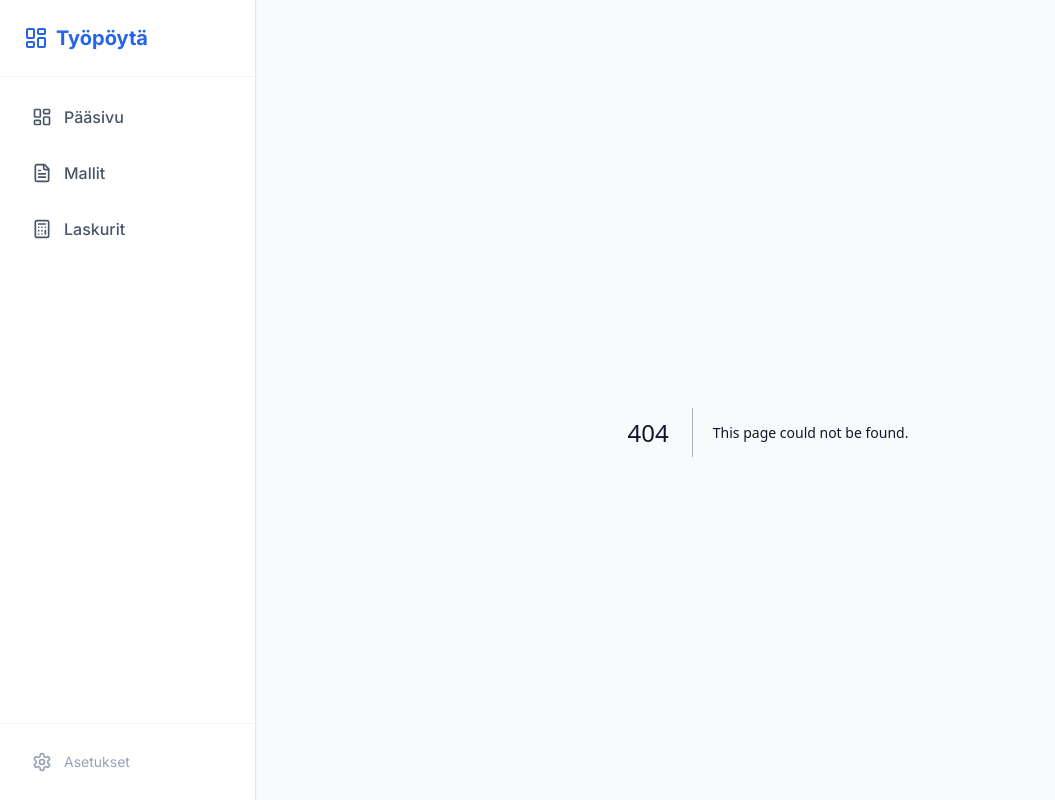
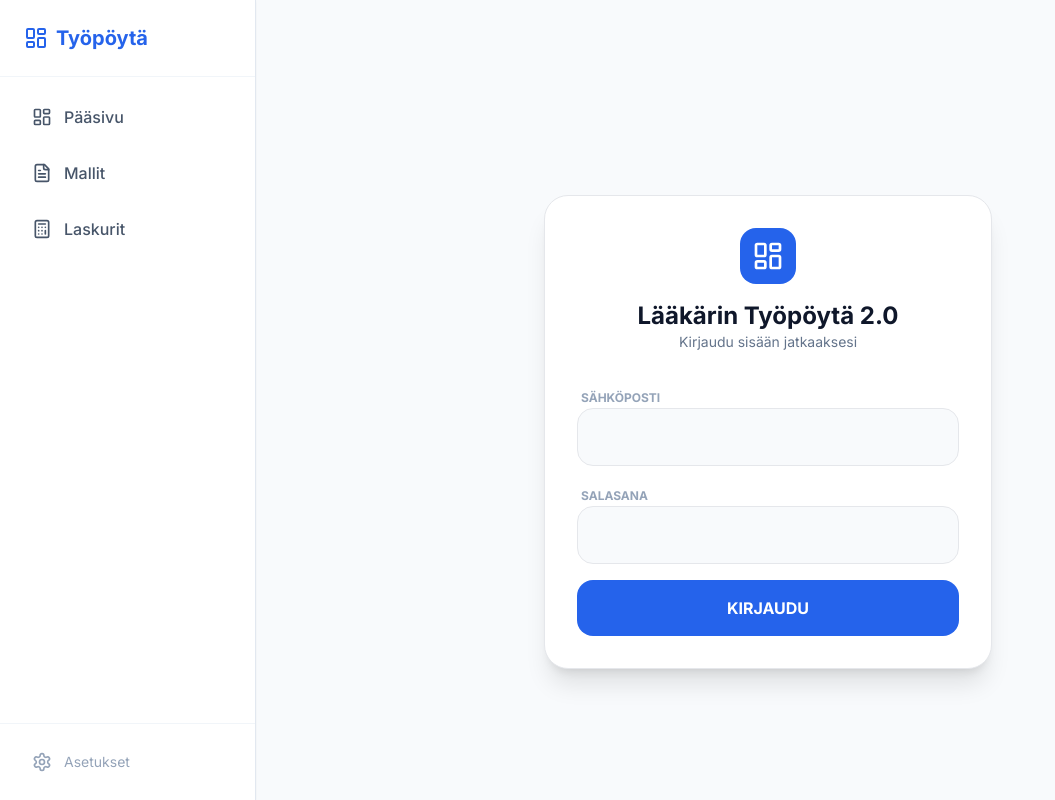
Before and after one commit to kapiur/LaakarinTyopoyta, a Next.js app: page /login in a window 1280 px wide. Before the commit this address had no page. Shown: the whole page, without its empty margins (0-1055 px from the left). Built offline with nearby package versions, Linux system fonts and the light colour scheme.

Commit message:
Create page.tsx

```diff
--- /dev/null
+++ b/app/login/page.tsx
@@ -0,0 +1,51 @@
+"use client";
+import { useState } from 'react';
+import { signIn } from 'next-auth/react';
+import { useRouter } from 'next/navigation';
+import { LayoutDashboard } from 'lucide-react';
+
+export default function LoginPage() {
+  const [email, setEmail] = useState('');
+  const [password, setPassword] = useState('');
+  const [error, setError] = useState('');
+  const router = useRouter();
+
+  const handleSubmit = async (e: React.FormEvent) => {
+    e.preventDefault();
+    const res = await signIn('credentials', {
+      email,
+      password,
+      redirect: false
+    });
+
+    if (res?.error) setError('Väärä sähköposti tai salasana');
+    else router.push('/');
+  };
+
+  return (
+    <div className="min-h-screen flex items-center justify-center bg-slate-50">
+      <div className="bg-white p-8 rounded-3xl shadow-xl border w-full max-w-md">
+        <div className="flex flex-col items-center mb-8">
+          <div className="bg-blue-600 p-3 rounded-2xl mb-4 text-white">
+            <LayoutDashboard size={32} />
+          </div>
+          <h1 className="text-2xl font-bold">Lääkärin Työpöytä 2.0</h1>
+          <p className="text-slate-500 text-sm">Kirjaudu sisään jatkaaksesi</p>
+        </div>
+
+        <form onSubmit={handleSubmit} className="space-y-4">
+          <div>
+            <label className="text-xs font-bold text-slate-400 uppercase ml-1">Sähköposti</label>
+            <input type="email" value={email} onChange={e => setEmail(e.target.value)} className="w-full p-4 bg-slate-50 border rounded-2xl focus:ring-2 focus:ring-blue-500 outline-none" required />
+          </div>
+          <div>
+            <label className="text-xs font-bold text-slate-400 uppercase ml-1">Salasana</label>
+            <input type="password" value={password} onChange={e => setPassword(e.target.value)} className="w-full p-4 bg-slate-50 border rounded-2xl focus:ring-2 focus:ring-blue-500 outline-none" required />
+          </div>
+          {error && <p className="text-red-500 text-xs font-bold text-center">{error}</p>}
+          <button type="submit" className="w-full py-4 bg-blue-600 text-white rounded-2xl font-bold hover:bg-blue-700 transition-all">KIRJAUDU</button>
+        </form>
+      </div>
+    </div>
+  );
+}
```
